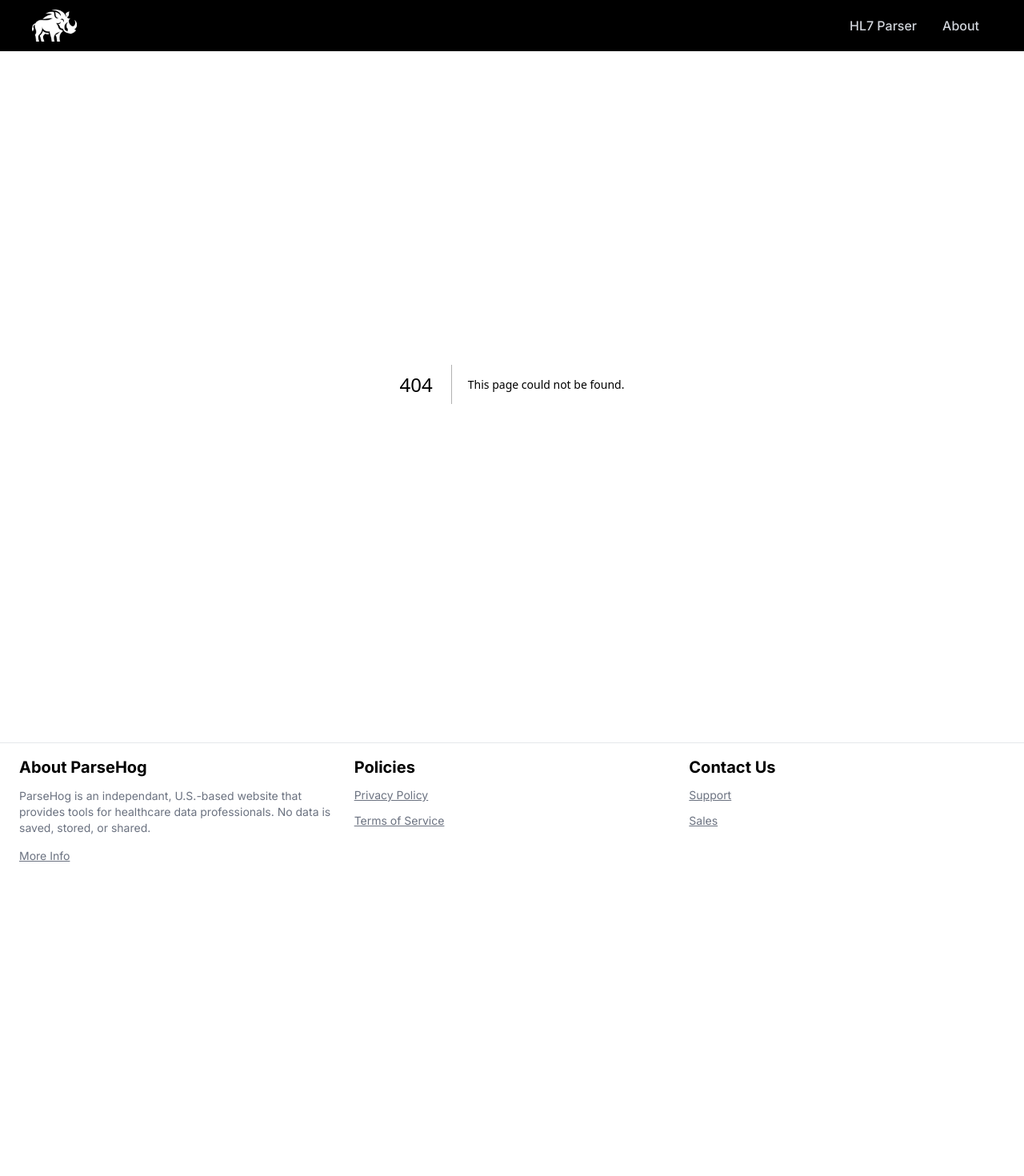
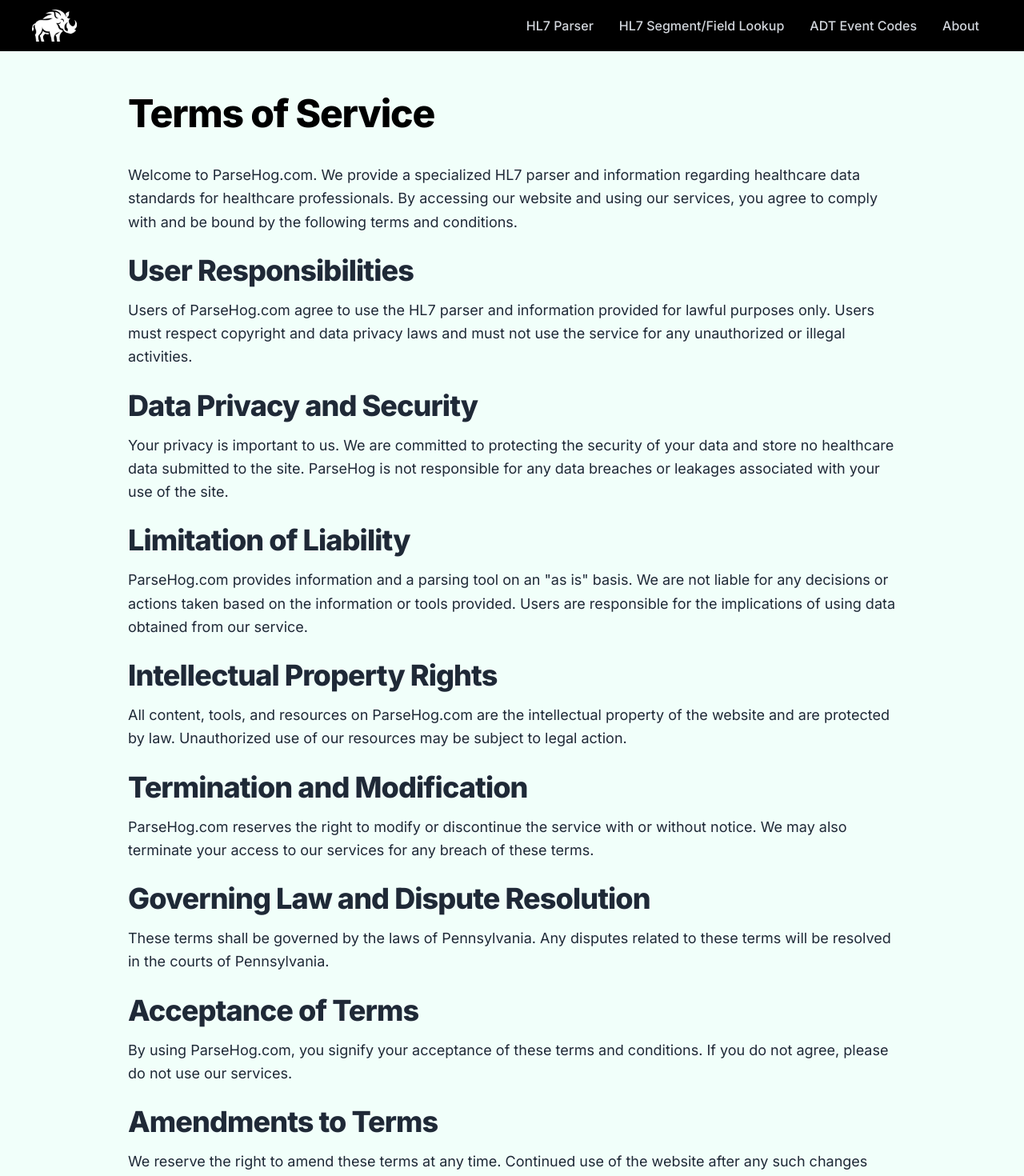
Before and after one commit to kyleholgate/parse-hog-next, a Next.js app: page /terms-of-service in a window 1280 px wide. Before the commit this address had no page. Shown: the top 1470 px of the page at 80% size. Before the commit the page ends 1097 px from the top, so only its background shows below. Built offline with nearby package versions, Linux system fonts and the light colour scheme.

Commit message:
TOS page and nav tweaks

```diff
--- a/app/components/navigation/Footer.tsx
+++ b/app/components/navigation/Footer.tsx
@@ -22,12 +22,12 @@ export default function Component() {
                         <h2 className="text-xl font-bold mb-2">Policies</h2>
                         <ul className="space-y-2">
                             <li>
-                                <Link className="underline text-sm text-gray-500 hover:text-gray-900" href="#">
+                                <Link className="underline text-sm text-gray-500 hover:text-gray-900" href="/privacy-policy">
                                     Privacy Policy
                                 </Link>
                             </li>
                             <li>
-                                <Link className="underline text-sm text-gray-500 hover:text-gray-900" href="#">
+                                <Link className="underline text-sm text-gray-500 hover:text-gray-900" href="/terms-of-service">
                                     Terms of Service
                                 </Link>
                             </li>
--- a/app/components/navigation/Navbar.tsx
+++ b/app/components/navigation/Navbar.tsx
@@ -15,6 +15,16 @@ const Navbar = () => {
         },
         {
             id: 2,
+            link: "/hl7/lookup",
+            text: "HL7 Segment/Field Lookup",
+        },
+        {
+            id: 3,
+            link: "/hl7/adt-events",
+            text: "ADT Event Codes",
+        },
+        {
+            id: 4,
             link: "/about",
             text: "About",
         },
@@ -54,7 +64,7 @@ const Navbar = () => {
             </div>
 
             {nav && (
-                <ul className="flex flex-col justify-center items-center absolute top-0 left-0 w-full h-screen bg-gradient-to-b from-black to-gray-900 text-gray-300">
+                <ul className="flex flex-col justify-center items-center text-center absolute top-0 left-0 w-full h-screen bg-gradient-to-b from-black to-gray-900 text-gray-300">
                     {links.map(({ id, link, text }) => (
                         <li
                             key={id}
--- /dev/null
+++ b/app/terms-of-service/page.tsx
@@ -0,0 +1,38 @@
+import Heading from "@/app/components/ui/Heading";
+
+export const metadata = {
+    title: 'Terms of Service',
+    description: '',
+}
+
+export default function Page() {
+    return (
+        <div className="text-lg">
+            <Heading level={1}>Terms of Service</Heading>
+            <p>Welcome to ParseHog.com. We provide a specialized HL7 parser and information regarding healthcare data standards for healthcare professionals. By accessing our website and using our services, you agree to comply with and be bound by the following terms and conditions.</p>
+            <Heading level={2}>User Responsibilities</Heading>
+            <p>Users of ParseHog.com agree to use the HL7 parser and information provided for lawful purposes only. Users must respect copyright and data privacy laws and must not use the service for any unauthorized or illegal activities.</p>
+
+            <Heading level={2}>Data Privacy and Security</Heading>
+            <p>Your privacy is important to us. We are committed to protecting the security of your data and store no healthcare data submitted to the site. ParseHog is not responsible for any data breaches or leakages associated with your use of the site.</p>
+
+            <Heading level={2}>Limitation of Liability</Heading>
+            <p>ParseHog.com provides information and a parsing tool on an "as is" basis. We are not liable for any decisions or actions taken based on the information or tools provided. Users are responsible for the implications of using data obtained from our service.</p>
+
+            <Heading level={2}>Intellectual Property Rights</Heading>
+            <p>All content, tools, and resources on ParseHog.com are the intellectual property of the website and are protected by law. Unauthorized use of our resources may be subject to legal action.</p>
+
+            <Heading level={2}>Termination and Modification</Heading>
+            <p>ParseHog.com reserves the right to modify or discontinue the service with or without notice. We may also terminate your access to our services for any breach of these terms.</p>
+
+            <Heading level={2}>Governing Law and Dispute Resolution</Heading>
+            <p>These terms shall be governed by the laws of Pennsylvania. Any disputes related to these terms will be resolved in the courts of Pennsylvania.</p>
+
+            <Heading level={2}>Acceptance of Terms</Heading>
+            <p>By using ParseHog.com, you signify your acceptance of these terms and conditions. If you do not agree, please do not use our services.</p>
+
+            <Heading level={2}>Amendments to Terms</Heading>
+            <p>We reserve the right to amend these terms at any time. Continued use of the website after any such changes constitutes your consent to such changes.</p>
+        </div>
+    )
+}
```
